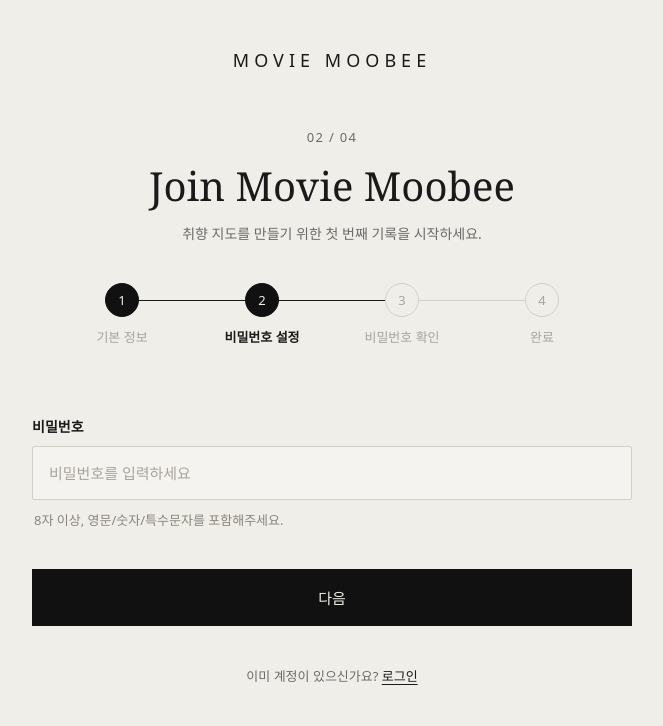
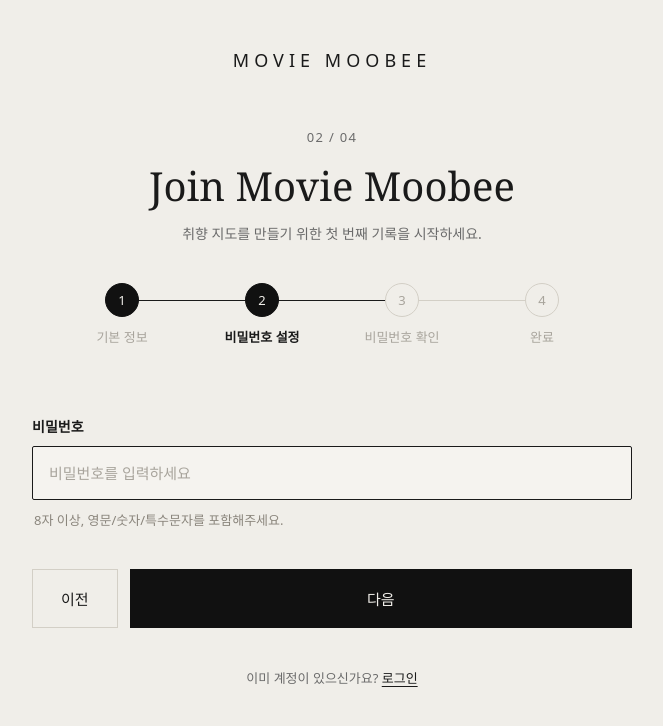
Before and after one commit to movie-moobee/moviemoobee, a Vue app in the folder frontend/: page /signup in a window 1280 px wide. Both pictures are taken after typing "name@example.com", "Sample" into the empty fields and a click on the button "다음". Shown: the top 726 px of the page, without its empty margins (308-971 px from the left). Built offline with nearby package versions, Linux system fonts and the light colour scheme.

Commit message:
fix(AUTH): 회원가입 단계 전환 자동 포커스·이전 버튼 추가

```diff
--- a/frontend/src/views/SignupView.vue
+++ b/frontend/src/views/SignupView.vue
@@ -1,6 +1,6 @@
 <script setup>
 // 회원가입 4단계 위저드 (F-AUTH-01)
-import { ref, computed } from "vue";
+import { ref, computed, watch, nextTick, onMounted } from "vue";
 import { useRouter } from "vue-router";
 import { register } from "@/api/auth";
 
@@ -15,6 +15,19 @@ const password1 = ref("");
 const password2 = ref("");
 const error = ref("");
 const submitting = ref(false);
+
+// 각 스텝의 첫 입력칸 — 스텝 전환 시 자동 포커스(칸 클릭 없이 바로 입력)
+const emailInput = ref(null);
+const nicknameInput = ref(null);
+const pw1Input = ref(null);
+const pw2Input = ref(null);
+
+function focusStep(s) {
+  const target = { 1: emailInput, 2: pw1Input, 3: pw2Input }[s];
+  nextTick(() => target?.value?.focus());
+}
+onMounted(() => focusStep(1));
+watch(step, (s) => focusStep(s));
 
 const emailValid = computed(() => /^[^\s@]+@[^\s@]+\.[^\s@]+$/.test(email.value));
 // 8자 이상 + 영문/숫자/특수문자 포함
@@ -68,6 +81,11 @@ async function submit() {
   }
 }
 
+function prev() {
+  error.value = "";
+  if (step.value > 1) step.value -= 1;
+}
+
 function start() {
   router.push("/onboarding");
 }
@@ -116,10 +134,12 @@ function start() {
         >이메일</label>
         <input
           id="r-email"
+          ref="emailInput"
           v-model="email"
           type="email"
           class="box-input"
           placeholder="이메일 주소를 입력하세요"
+          @keydown.enter.prevent="nicknameInput?.focus()"
         >
         <label
           class="lbl"
@@ -127,6 +147,7 @@ function start() {
         >닉네임</label>
         <input
           id="r-nick"
+          ref="nicknameInput"
           v-model="nickname"
           type="text"
           class="box-input"
@@ -158,6 +179,7 @@ function start() {
         >비밀번호</label>
         <input
           id="r-pw"
+          ref="pw1Input"
           v-model="password1"
           type="password"
           class="box-input"
@@ -173,12 +195,21 @@ function start() {
         >
           {{ error }}
         </p>
+        <div class="btn-row">
+          <button
+            class="btn-ghost"
+            type="button"
+            @click="prev"
+          >
+            이전
+          </button>
           <button
             class="btn-dark"
             type="submit"
           >
             다음
           </button>
+        </div>
       </form>
 
       <!-- 3. 비밀번호 확인 -->
@@ -193,6 +224,7 @@ function start() {
         >비밀번호 확인</label>
         <input
           id="r-pw2"
+          ref="pw2Input"
           v-model="password2"
           type="password"
           class="box-input"
@@ -205,6 +237,15 @@ function start() {
         >
           {{ error }}
         </p>
+        <div class="btn-row">
+          <button
+            class="btn-ghost"
+            type="button"
+            :disabled="submitting"
+            @click="prev"
+          >
+            이전
+          </button>
           <button
             class="btn-dark"
             type="submit"
@@ -212,6 +253,7 @@ function start() {
           >
             {{ submitting ? "처리 중…" : "다음" }}
           </button>
+        </div>
       </form>
 
       <!-- 4. 완료 -->
@@ -404,6 +446,33 @@ function start() {
   opacity: 0.5;
   cursor: not-allowed;
 }
+/* 이전/다음 한 줄 배치 */
+.btn-row {
+  display: flex;
+  gap: 12px;
+  margin-top: 40px;
+}
+.btn-row .btn-dark {
+  flex: 1;
+  margin-top: 0;
+}
+.btn-ghost {
+  padding: 18px 28px;
+  background: transparent;
+  color: #1a1a1a;
+  border: 1px solid #d3cfc6;
+  font-size: 15px;
+  font-family: var(--font);
+  cursor: pointer;
+  transition: border-color 0.15s;
+}
+.btn-ghost:hover:not(:disabled) {
+  border-color: #1a1a1a;
+}
+.btn-ghost:disabled {
+  opacity: 0.5;
+  cursor: not-allowed;
+}
 /* 완료 */
 .done-block {
   align-items: center;
```
Lines whose indentation alone changed are shown as unchanged.
